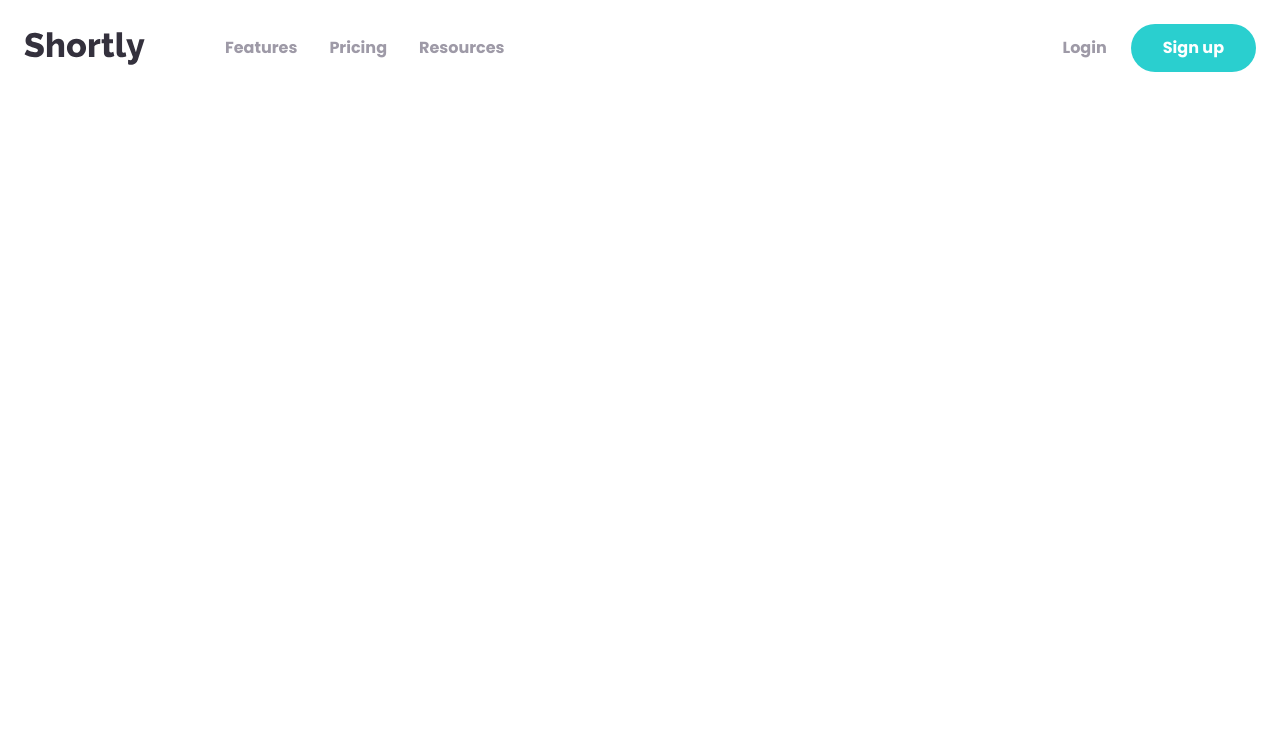
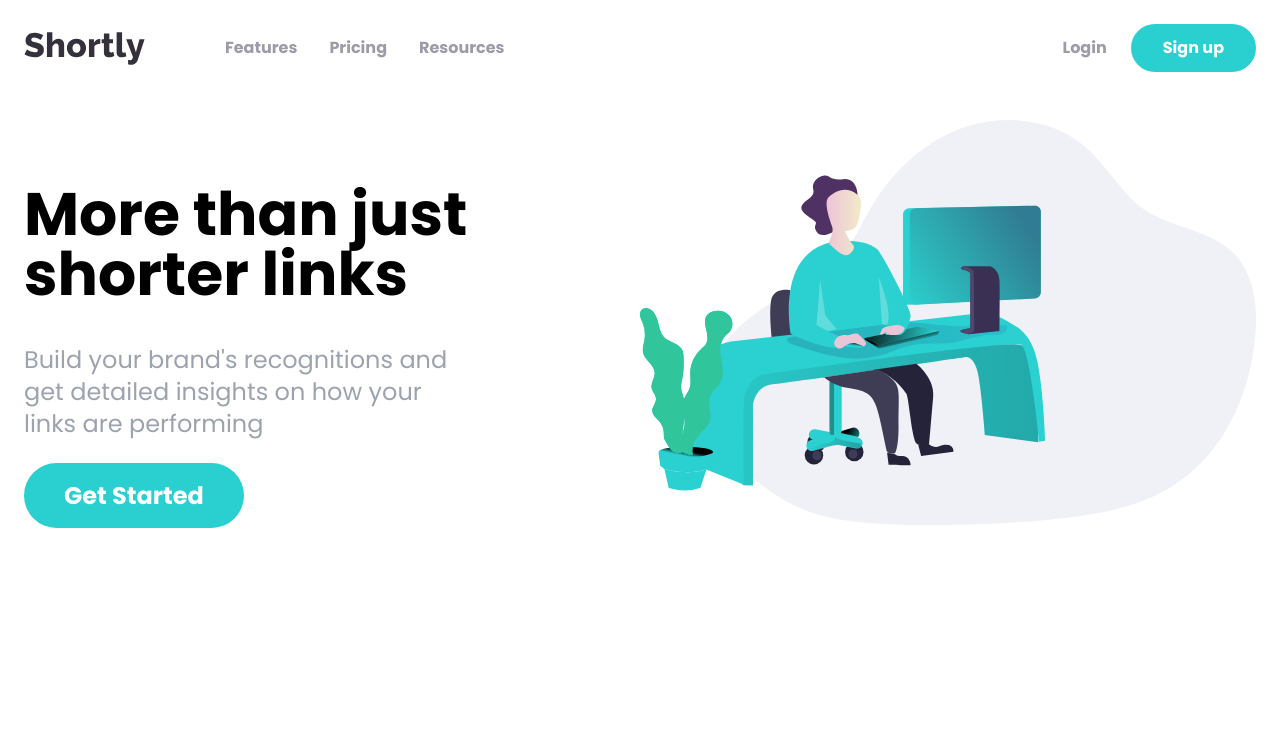
Before and after one commit to BartekSmalec/shortly, a website: page public/index.html in a window 1280 px wide. Drawn offline with Linux system fonts and the light colour scheme.

Commit message:
Addded hero section

```diff
--- a/public/index.html
+++ b/public/index.html
@@ -33,5 +33,27 @@
     </div>
     <!--        @todo Mobile menu-->
 </nav>
+
+<section id="hero">
+    <div class="container flex flex-col-reverse mx-auto p-6 lg:flex-row">
+        <div class="flex flex-col space-y-10 mb-44 lg:mt-16 xl:mb-52 lg:w-1/2">
+            <h1 class="text-5xl font-bold text-center lg:text-6xl lg:max-w-md lg:text-left">
+                More than just shorter links
+            </h1>
+            <p class="text-2xl text-center text-gray-400 lg:max-w-md lg:text-left">
+                Build your brand's recognitions and get detailed insights on how your links are performing
+            </p>
+            <div class="mx-auto lg:mx-0">
+                <a href="#"
+                   class="py-5 px-10 text-2xl font-bold text-white bg-cyan rounded-full lg:py-4 hover:opacity-70">Get
+                    Started</a>
+            </div>
+        </div>
+        <div class="mb-24 mx-auto md:w-180 lg:mb-0 lg:w-1/2">
+            <img src="../images/illustration-working.svg" alt="">
+        </div>
+    </div>
+</section>
+
 </body>
 </html>
```
Also changed, not shown: public/style.css.
